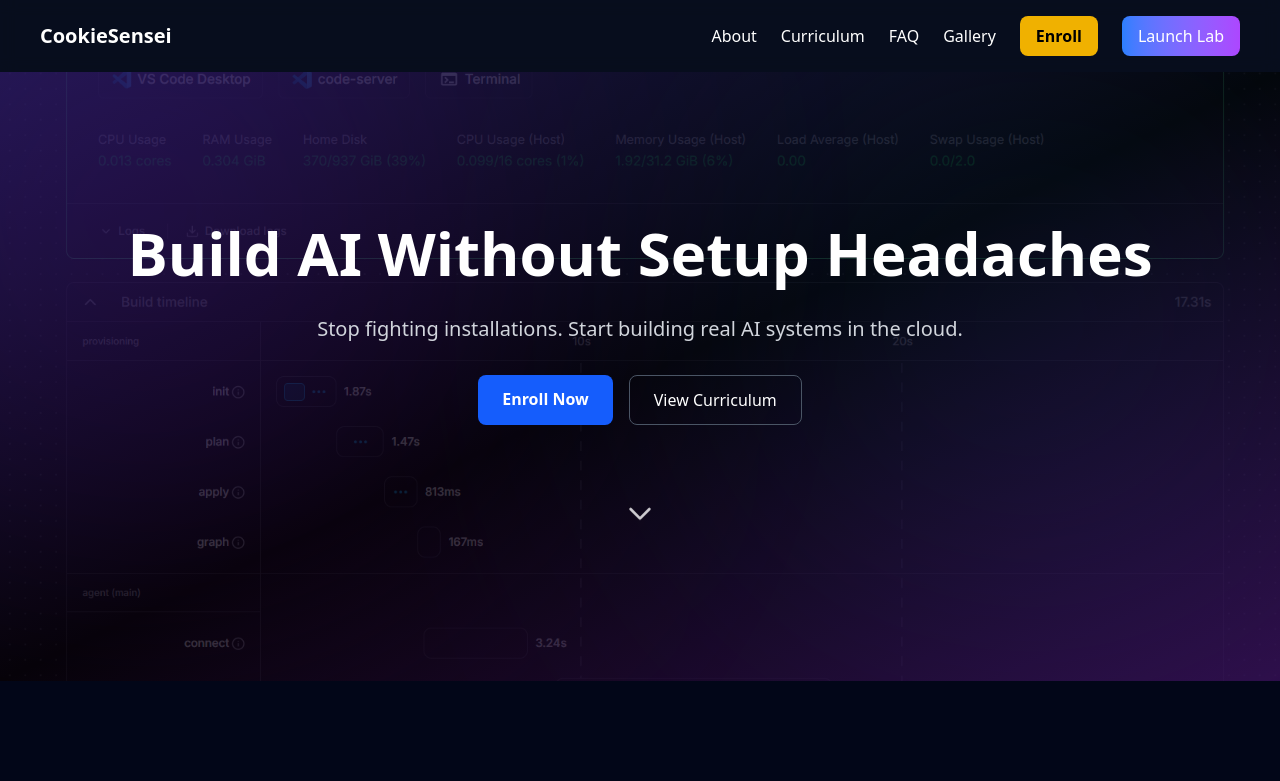
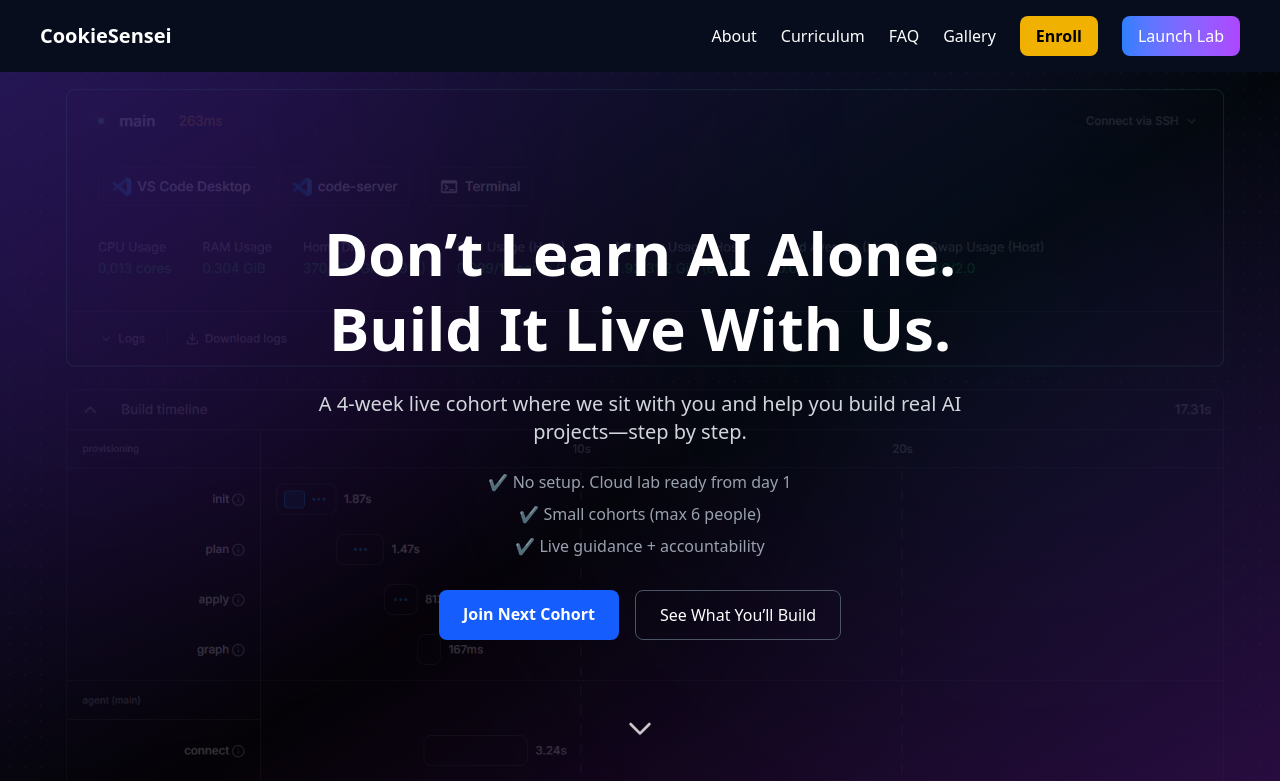
Before and after one commit to cookieSensei/cookiecloudlabs, a Next.js app: page / in a window 1280 px wide. Shown: the top 781 px of the page. Built offline with nearby package versions, Linux system fonts and the light colour scheme.

Commit message:
improved positioning of landing page

```diff
--- a/components/Hero.tsx
+++ b/components/Hero.tsx
@@ -22,32 +22,36 @@ export default function Hero() {
       <div className="relative max-w-6xl mx-auto px-6 text-center">
 
         <h1 className="text-4xl md:text-6xl font-bold leading-tight mb-6">
-          Build AI Without Setup Headaches
+          Don’t Learn AI Alone.
+          <br />
+          Build It Live With Us.
         </h1>
 
-        <p className="text-lg md:text-xl text-gray-300 max-w-2xl mx-auto mb-8">
-          Stop fighting installations. Start building real AI systems in the cloud.
-
+        <p className="text-lg md:text-xl text-gray-300 max-w-2xl mx-auto mb-6">
+          A 4-week live cohort where we sit with you and help you build real AI projects—step by step.
         </p>
 
+        {/* Differentiation */}
+        <div className="text-gray-400 text-sm md:text-base mb-8 space-y-2">
+          <p>✔ No setup. Cloud lab ready from day 1</p>
+          <p>✔ Small cohorts (max 6 people)</p>
+          <p>✔ Live guidance + accountability</p>
+        </div>
 
-
-
-
-
+        {/* CTA */}
         <div className="mt-8 flex justify-center gap-4">
           <a
             href="/enroll"
             className="bg-blue-600 px-6 py-3 rounded-lg font-semibold"
           >
-          Enroll Now
+            Join Next Cohort
           </a>
 
           <a
             href="/curriculum"
             className="border border-gray-600 px-6 py-3 rounded-lg"
           >
-          View Curriculum
+            See What You’ll Build
           </a>
         </div>
 
```
Lines whose indentation alone changed are shown as unchanged.
